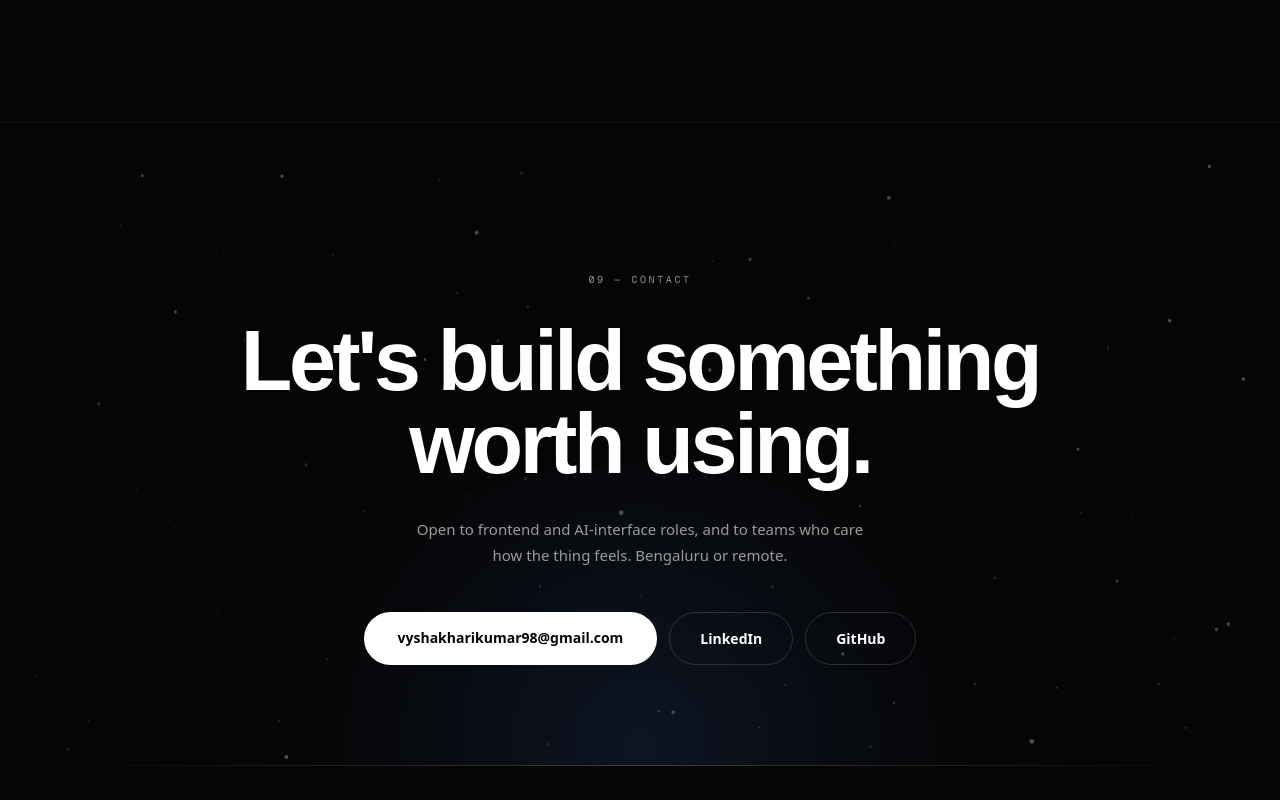
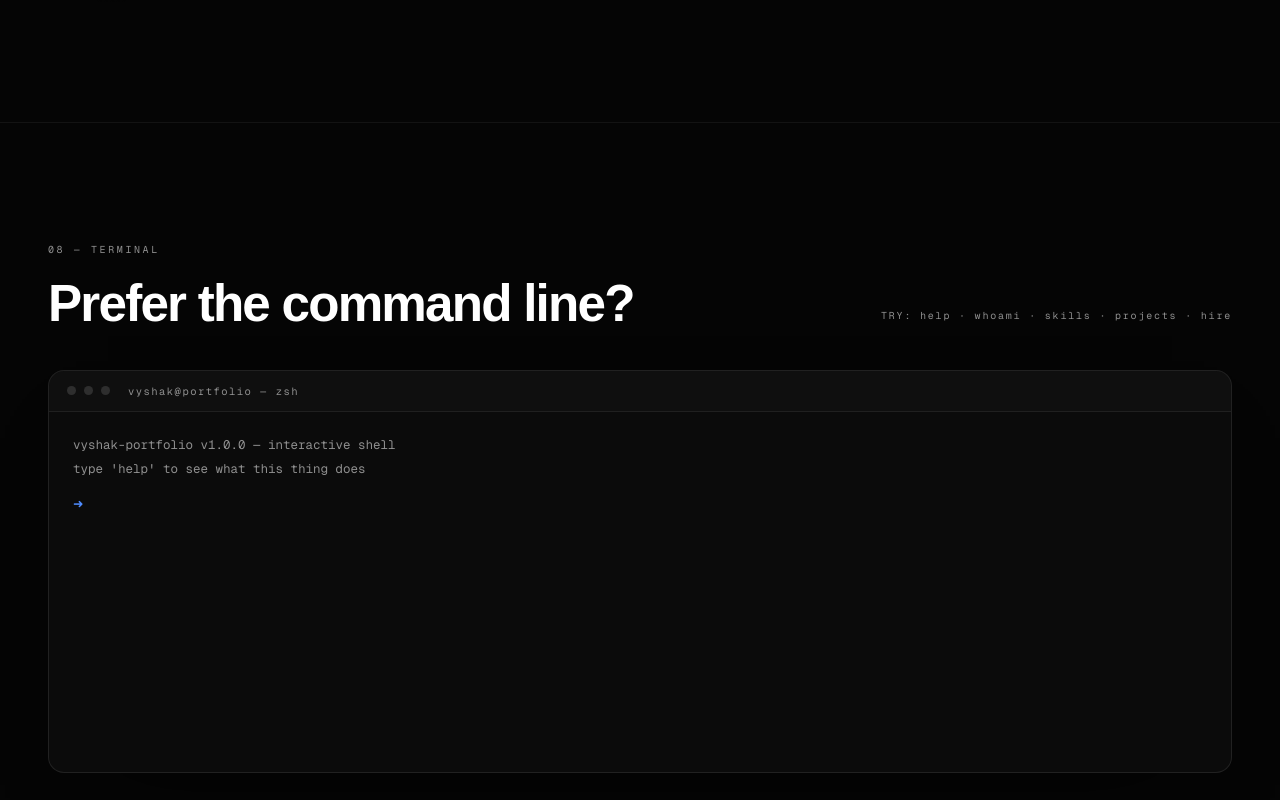
Before and after one commit to VYSHAK98/vyshak-portfolio-website, a Next.js app: page / in a window 1280 px wide. Shown: the part 6540-7340 px from the top of the page. Built offline with nearby package versions, Linux system fonts and the light colour scheme; a web font is replaced by a local one.

Commit message:
Uncomment Terminal section for web (desktop) view
app/page.tsx: restored the Terminal import and JSX in the desktop
tree. Mobile view is untouched (it never had a Terminal section to
begin with). Verified in-browser: section renders correctly at
#terminal with its full command-line UI.

```diff
--- a/app/page.tsx
+++ b/app/page.tsx
@@ -14,7 +14,7 @@ import Experience from "@/components/Experience/Experience";
 // import AiPipeline from "@/components/AiPipeline/AiPipeline"; // temporarily disabled
 import Work from "@/components/Work/Work";
 import TechStack from "@/components/TechStack/TechStack";
-// import Terminal from "@/components/Terminal/Terminal"; // temporarily disabled
+import Terminal from "@/components/Terminal/Terminal";
 import Contact from "@/components/Contact/Contact";
 import Footer from "@/components/Footer/Footer";
 import ResumeButton from "@/components/ResumeButton/ResumeButton";
@@ -59,7 +59,7 @@ export default function Home() {
           {/* <AiPipeline /> temporarily disabled */}
           <Work />
           <TechStack />
-          {/* <Terminal /> temporarily disabled */}
+          <Terminal />
           <Contact />
           <Footer />
           <ResumeButton />
```
